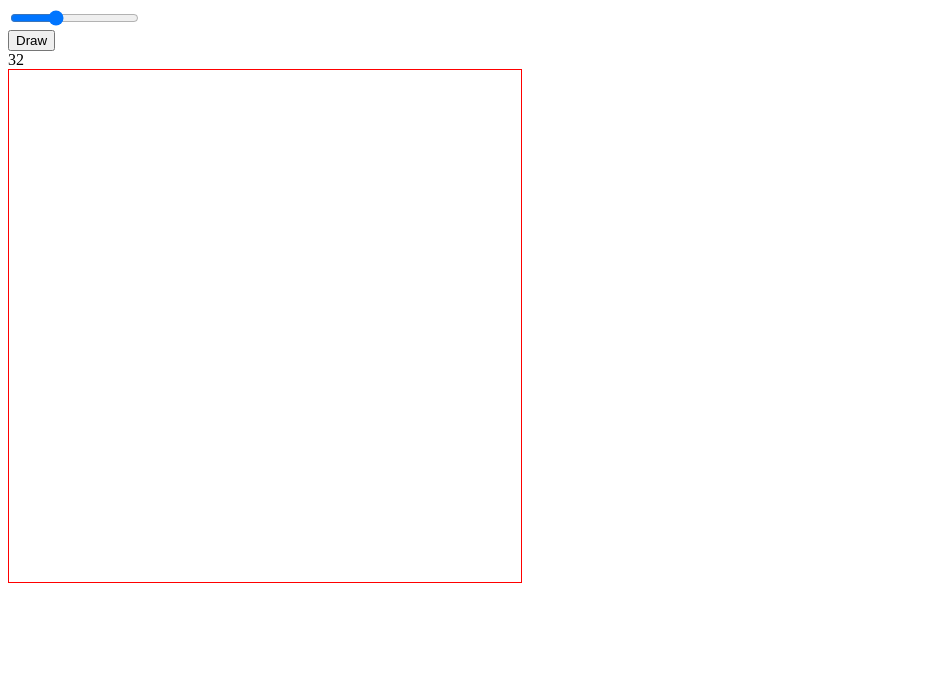
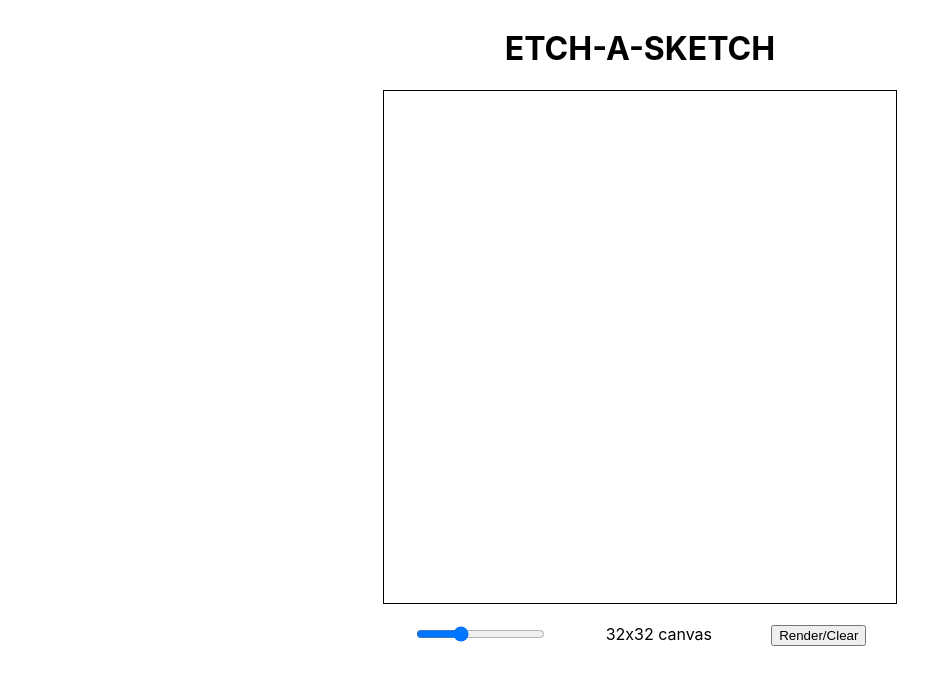
Before and after one commit to anthonyshibitov/etch, a plain HTML site: page index.html in a window 1280 px wide. Shown: the whole page, without its empty margins (0-952 px from the left). Drawn offline with Linux system fonts and the light colour scheme.

Commit message:
Prettify layout with CSS. Change draw behaviour
Use flexbox to set layout of app. Draw behavior has been changed from
dragging mouse to only click and drag.

```diff
--- a/index.html
+++ b/index.html
@@ -9,16 +9,20 @@
     <script src="source.js" defer></script>
 </head>
 <body>
-    <div class="slider-container">
-        <input type="range" min="16" max="64" value="32" class="slider" id="sizeSlider">
+    <div class="etch-container">
+        <h1>ETCH-A-SKETCH</h1>
+        <!-- SCREEN WHICH WILL HOUSE DRAWABLE DIVS-->
+        <div class="screen-container"></div>
+        <div class="control-container">
+            <div class="slider-container">
+                <input type="range" min="16" max="64" value="32" class="slider" id="sizeSlider">
+            </div>
+            <div class="slider-value">test</div>
+
+            <div class="button-container">
+                <input type="button" value="Render/Clear" id="redrawButton">
+            </div>
+        </div>
     </div>
-    <div class="button-container">
-        <input type="button" value="Draw" id="redrawButton">
-    </div>
-    <div class="slider-value">test</div>
-    <div class="test-screen"></div>
-
-    <!-- SCREEN WHICH WILL HOUSE DRAWABLE DIVS-->
-    <div class="screen-container"></div>
 </body>
 </html>
--- a/source.js
+++ b/source.js
@@ -5,15 +5,13 @@ let testScreen = document.querySelector('.test-screen');
 
 let screenContainer = document.querySelector('.screen-container');
 
-sliderValue.textContent = slider.value;
+sliderValue.textContent = `${slider.value}x${slider.value} canvas`;
 
 //Allow carraige returns using \r\n to be added
 sliderValue.setAttribute('style', 'white-space: pre;');
-testScreen.setAttribute('style', 'white-space: pre;');
-
 
 slider.addEventListener('input', (e) => {
-    sliderValue.textContent = slider.value;
+    sliderValue.textContent = `${slider.value}x${slider.value} canvas`;
 });
 
 redraw.addEventListener('click', (e) => {
@@ -25,16 +23,16 @@ function redrawScreen(size){
         screenContainer.removeChild(screenContainer.firstChild);
     }
 
-    testScreen.textContent = '';
-    testScreen.textContent += `\r\nDraw ${size}x${size} screen!\r\n\r\n`;
-
-    //Loop prototype
     for(let i = 0; i < size; i++){
         for(let j = 0; j < size; j++){
             let pixelDiv = document.createElement('div');
             pixelDiv.setAttribute('class', 'pixelDiv');
             pixelDiv.addEventListener('mouseover', (e) => {
-                pixelDiv.style["background"] = "black";
+                //Implement click and drag, rather than just hover
+                if(e.buttons == 1){
+                    e.preventDefault();
+                    pixelDiv.style["background"] = "black";
+                }
             });
             screenContainer.appendChild(pixelDiv);
 
@@ -45,7 +43,4 @@ function redrawScreen(size){
     screenContainer.style["grid-template-columns"] = `repeat(${size}, 1fr)`;
 }
 
-//Need to set 'pixel' sizes to clientWidth/slider.value
-window.addEventListener('resize', (e) => {
-    console.log(`${screenContainer.clientWidth}x${screenContainer.clientHeight}`);
-});
+redrawScreen(32);
--- a/styles.css
+++ b/styles.css
@@ -1,7 +1,14 @@
+body {
+    font-family: -apple-system, BlinkMacSystemFont,
+    “Segoe UI”, “Roboto”, “Oxygen”, “Ubuntu”, “Cantarell”,
+    “Fira Sans”, “Droid Sans”, “Helvetica Neue”,
+    sans-serif;
+}
+
 .screen-container{
     width: 40vw;
     height: 40vw;
-    border: 1px red solid;
+    border: 1px black solid;
     display: grid;
 
     grid-template-rows: repeat(10, 1fr);
@@ -11,3 +18,18 @@
 .pixelDiv {
     background: white;
 }
+
+.etch-container{
+    display: flex;
+    justify-content: center;
+    flex-direction: column;
+    align-items: center;
+
+}
+
+.control-container{
+    width: 40vw;
+    display: flex;
+    justify-content: space-around;
+    padding-top: 20px;
+}
```
Also changed, not shown: 1 other file.
